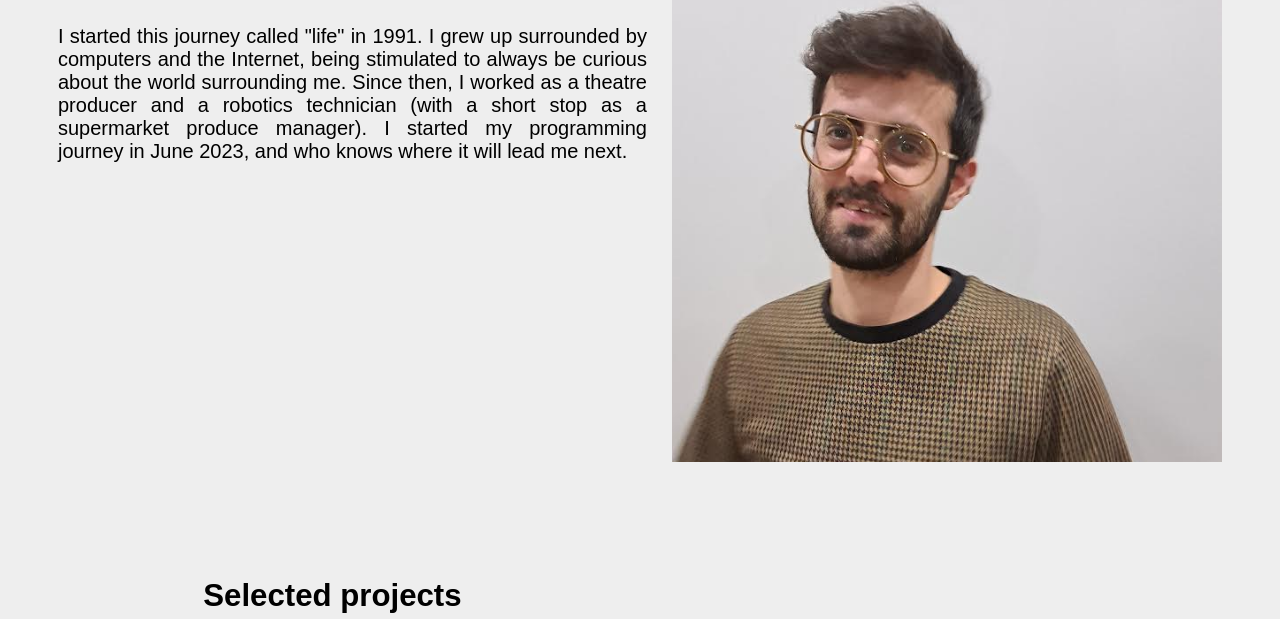
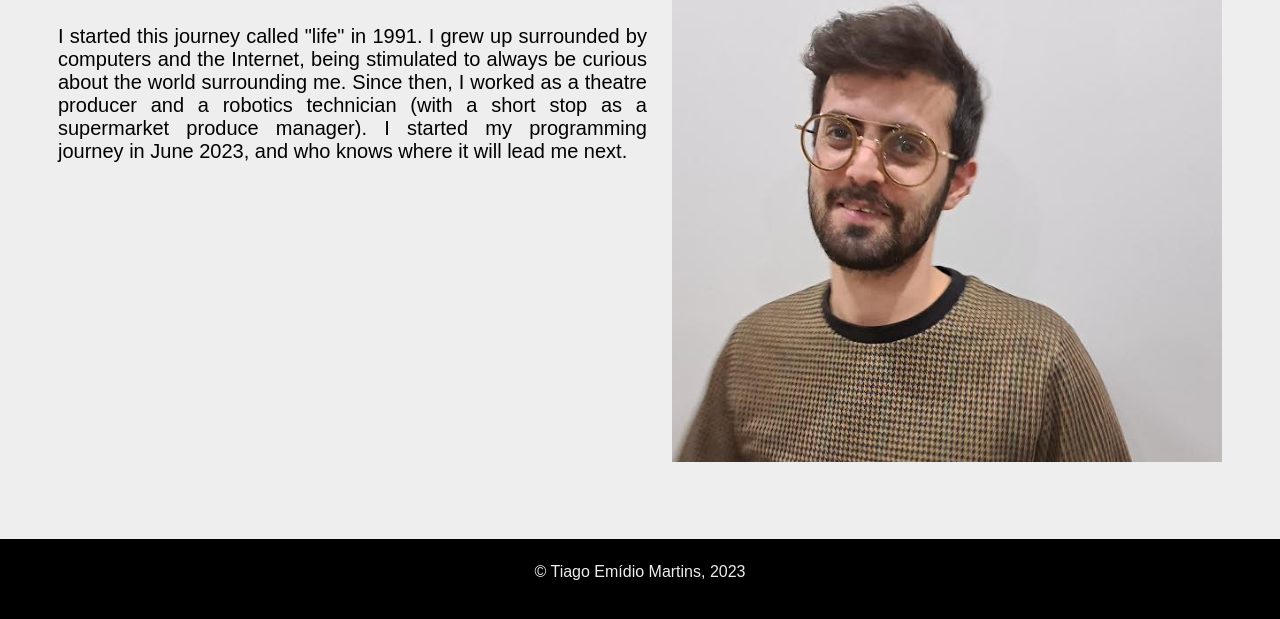
Before and after one commit to tiagoaesmartins/portfolio, a website: page index.html in a window 1280 px wide. Shown: the part 181-800 px from the top of the page. Drawn offline with Linux system fonts and the light colour scheme; a web font is replaced by a local one.

```diff
--- a/styles.css
+++ b/styles.css
@@ -4,6 +4,9 @@
     font-family: 'Gabarito', sans-serif, cursive;
 }
 
+html {
+    scroll-behavior: smooth;
+  }
 
 body {
     display: flex;
@@ -100,6 +103,7 @@
     flex-direction: column;
     justify-content: center;
     align-items: center;
+    margin-bottom: 150px;
 }
 
 
@@ -186,9 +190,15 @@
 /*Footer*/
 
 footer {
-    position: relative;
+    min-width: 100%;
+    position: fixed;
+    bottom: 0;
+    left: 0;
+    right: 0;
     padding-bottom: 5rem;
     text-align: center;
+    color: rgb(238, 238, 238);
+    background-color: black;
 }
 
 footer p {
```
